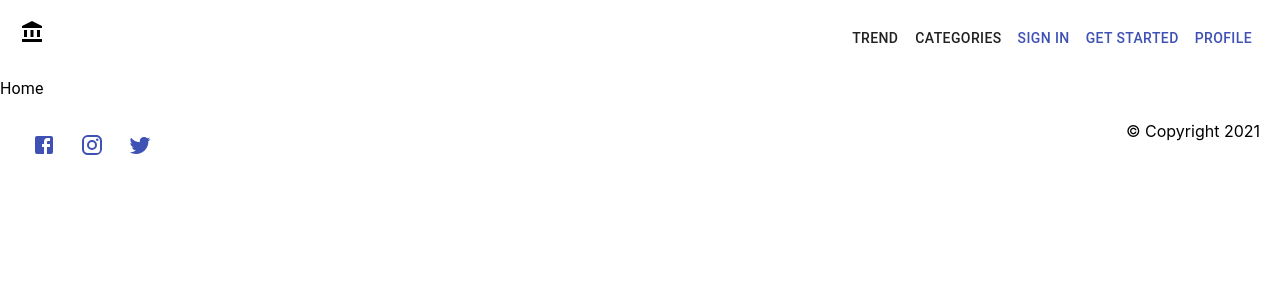
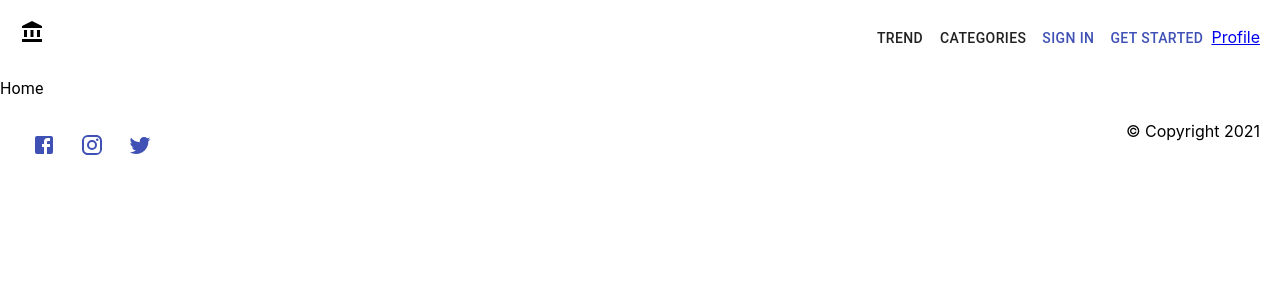
Before and after one commit to FSD0321STR/imdb, a React (Vite) app: page / in a window 1280 px wide. Shown: the top 300 px of the page. Built offline with nearby package versions, Linux system fonts and the light colour scheme.

Commit message:
Function to exclude entering Profile if not signed in

```diff
--- a/src/components/header/header.jsx
+++ b/src/components/header/header.jsx
@@ -6,6 +6,7 @@ import MenuItem from "@material-ui/core/MenuItem";
 import { Box, Icon } from "@material-ui/core";
 import AccountBalanceIcon from "@material-ui/icons/AccountBalance";
 import AnimatedModal from "../login-modal/loginModal";
+import { Link } from "react-router-dom";
 
 export default function Header() {
 	const [anchorEl, setAnchorEl] = useState(null);
@@ -79,7 +80,9 @@ export default function Header() {
 				)}
 
 				<Button color="primary">Get Started</Button>
-				<Button color="primary">Profile</Button>
+				<Link to="/profile" color="primary">
+					Profile
+				</Link>
 			</div>
 			<AnimatedModal open={open} onClose={handleCloseModal} />
 		</Box>
--- a/src/components/pages/profile.jsx
+++ b/src/components/pages/profile.jsx
@@ -1,12 +1,16 @@
-import React from 'react';
-import Typography from '@material-ui/core/Typography';
-
+import React from "react";
+import useAuth from "../../hooks/useAuth";
+import Typography from "@material-ui/core/Typography";
 
 export default function Profile() {
+	const { email } = useAuth();
 
-    return (
-        <Typography component="h1">
-            Profile
-        </Typography>
-    );
+	return (
+		<div>
+			<Typography component="h1">Profile</Typography>
+			<Typography component="h2">
+				User <strong>{email}</strong> is logged in
+			</Typography>
+		</div>
+	);
 }
--- a/src/components/private-route.jsx
+++ b/src/components/private-route.jsx
@@ -1,21 +1,11 @@
-import React from 'react';
-import { Redirect, Route } from 'react-router-dom';
-import useAuth from '../hooks/useAuth';
+import React from "react";
+import { Redirect, Route } from "react-router-dom";
+import useAuth from "../hooks/useAuth";
 
-function Private({children, ...props}){
+function Private({ children, ...props }) {
+	const { logged } = useAuth();
 
-    const {logged}=useAuth();
-
-    return(
-
-        <Route {...props}>
-
-            {logged ? children : <Redirect to="/login" />}
-
-        </Route>
-
-
-    )
+	return <Route {...props}>{logged ? children : <Redirect to="/" />}</Route>;
 }
 
-export default Private
+export default Private;
```
